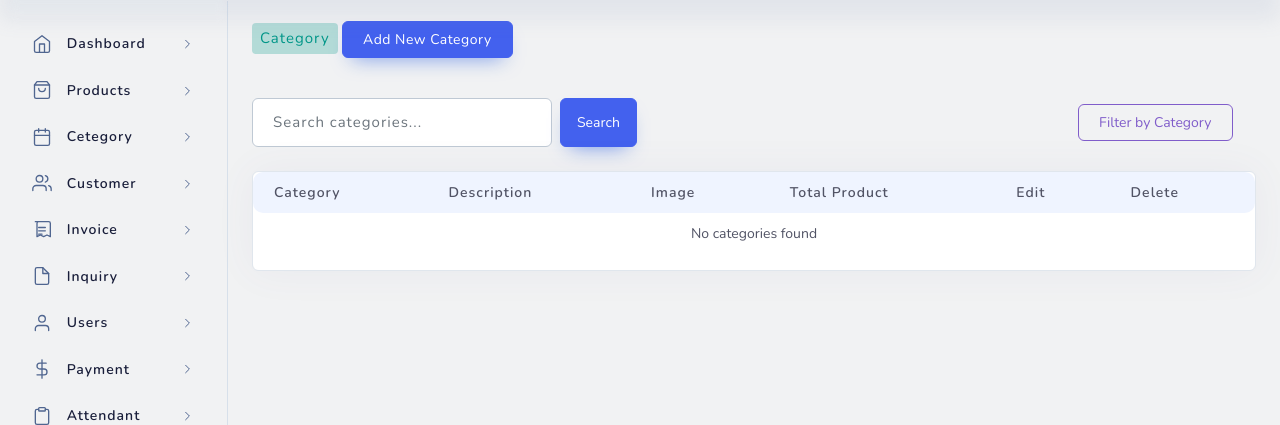
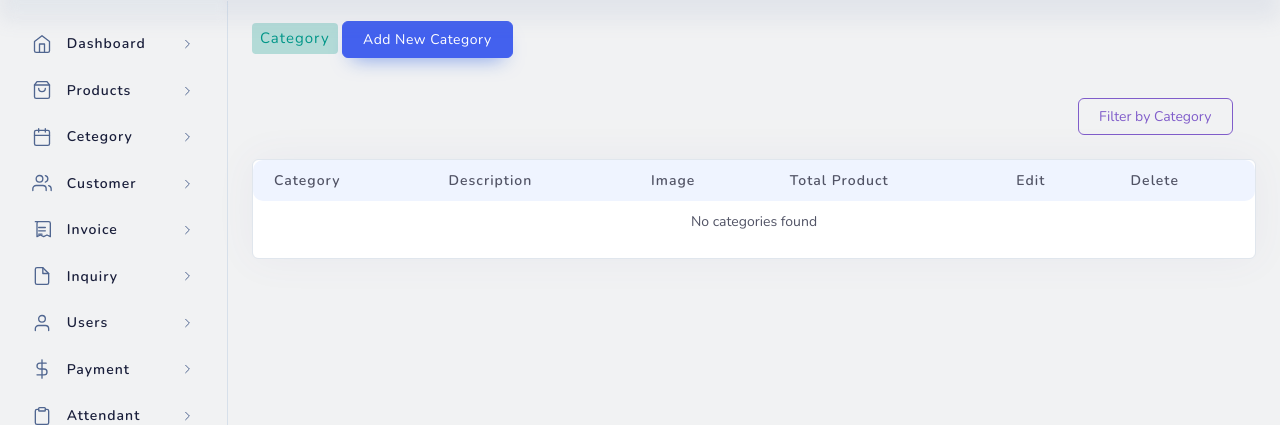
Before and after one commit to thedhruvish/TMS-php, a PHP site: page /tms-php/admin/cetegory.php in a window 1280 px wide. Shown: the part 106-531 px from the top of the page. Run offline with PHP 8.4, Linux system fonts and the light colour scheme; the visitor is signed in with stand-in values (Sample User, id 1); data comes from the database, SQL or seed files in the repository; data that the repository does not hold is empty; a stand-in replaces the project's code that opens the database connection; some libraries are stand-ins or nearby versions.

Commit message:
search ui fixed

```diff
--- a/admin/cetegory.php
+++ b/admin/cetegory.php
@@ -89,9 +89,6 @@ try {
   <div class="row mb-4 align-items-center justify-content-between">
     <div class="col-lg-6 d-flex align-items-center">
       <form method="get" class="d-flex flex-grow-1 gap-2">
-        <input type="text" name="search" class="form-control" style="max-width: 300px;"
-          placeholder="Search categories..." value="<?= $searchTerm ?>">
-        <button type="submit" class="btn btn-primary px-3">Search</button>
         <?php if (!empty($searchTerm) || !empty($filterCategory)): ?>
           <a href="cetegory.php" class="btn btn-outline-secondary">Clear</a>
         <?php endif; ?>
```
